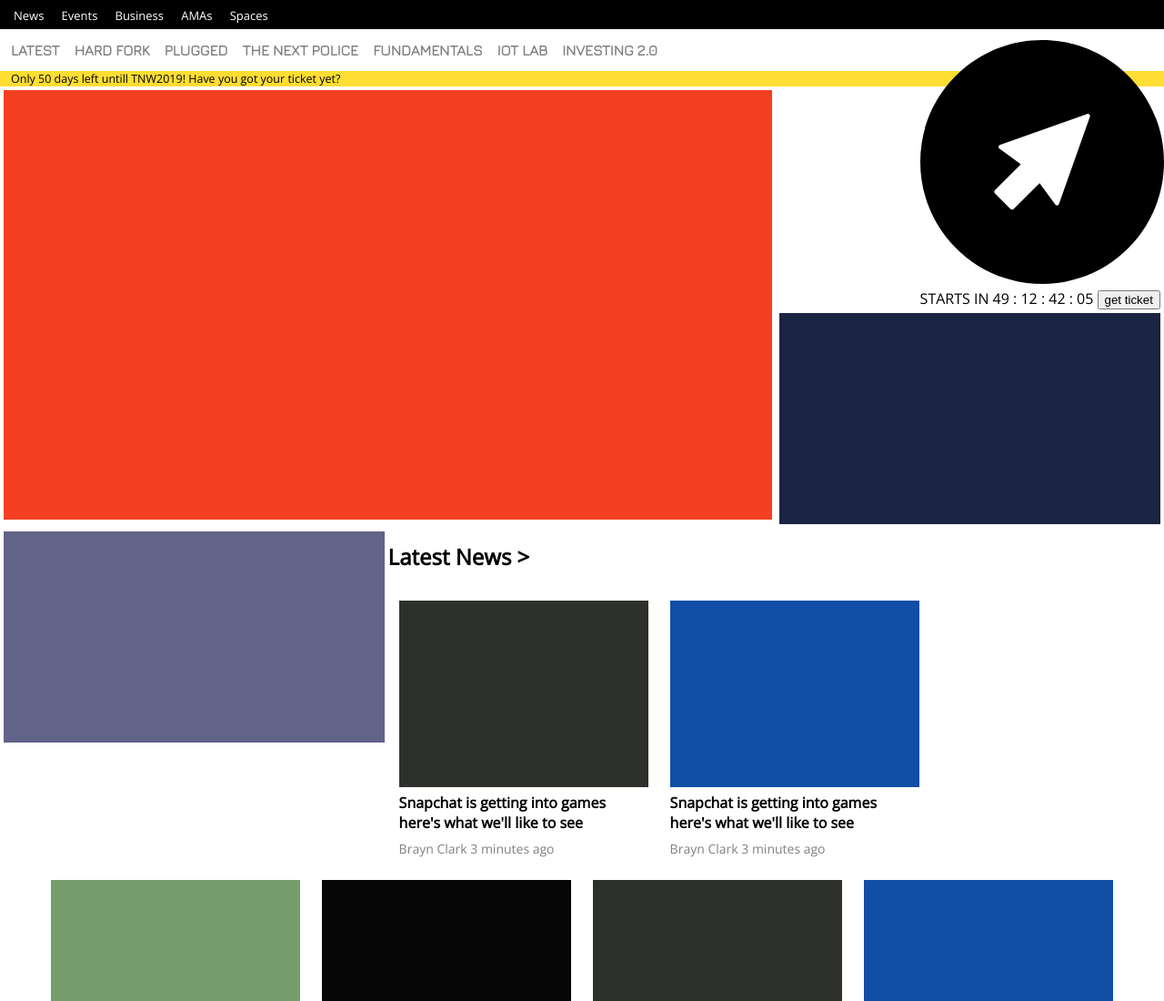
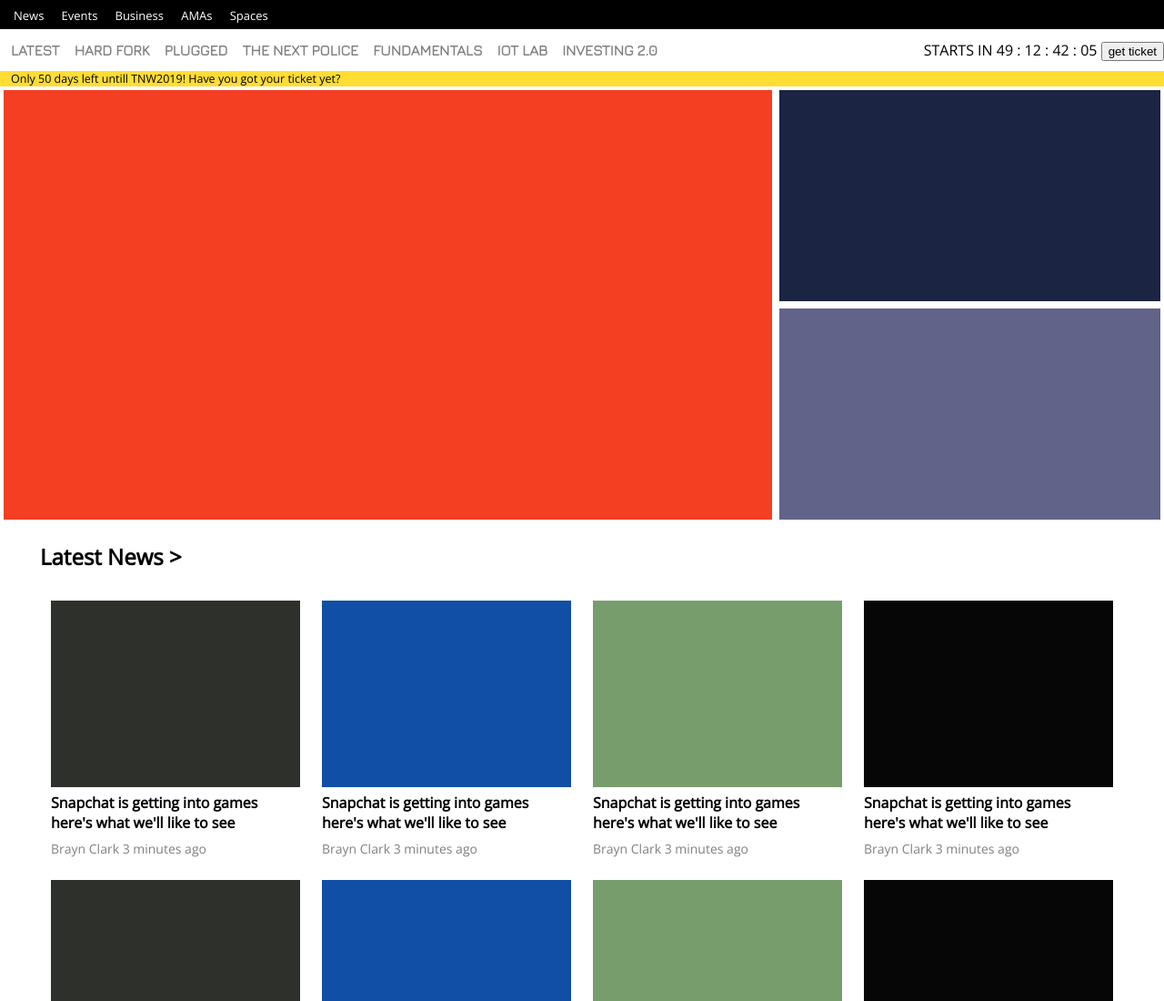
Before and after one commit to tafodinho/CMTimes, a plain HTML site: page index.html in a window 1280 px wide. Shown: the top 1100 px of the page at 91% size. Drawn offline with nearby package versions, Linux system fonts and the light colour scheme.

```diff
--- a/index.html
+++ b/index.html
@@ -30,7 +30,6 @@
             <li>investing 2.0</li>
         </ul>
         <ul class="third-nav">
-            <li><img src="assets/images/cursor.svg" alt=""></li>
             <li>STARTS IN</li>
             <li> 49 : 12 : 42 : 05</li>
             <li>
```
